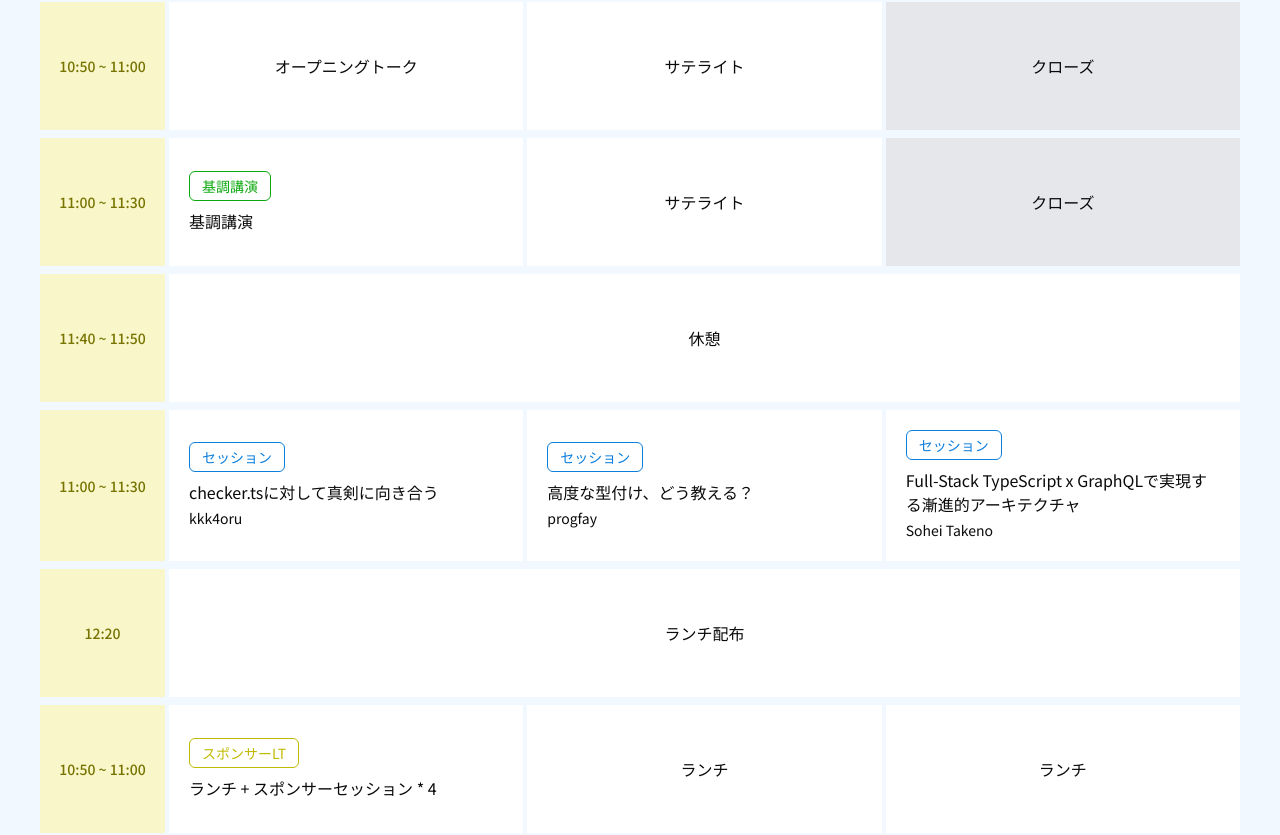
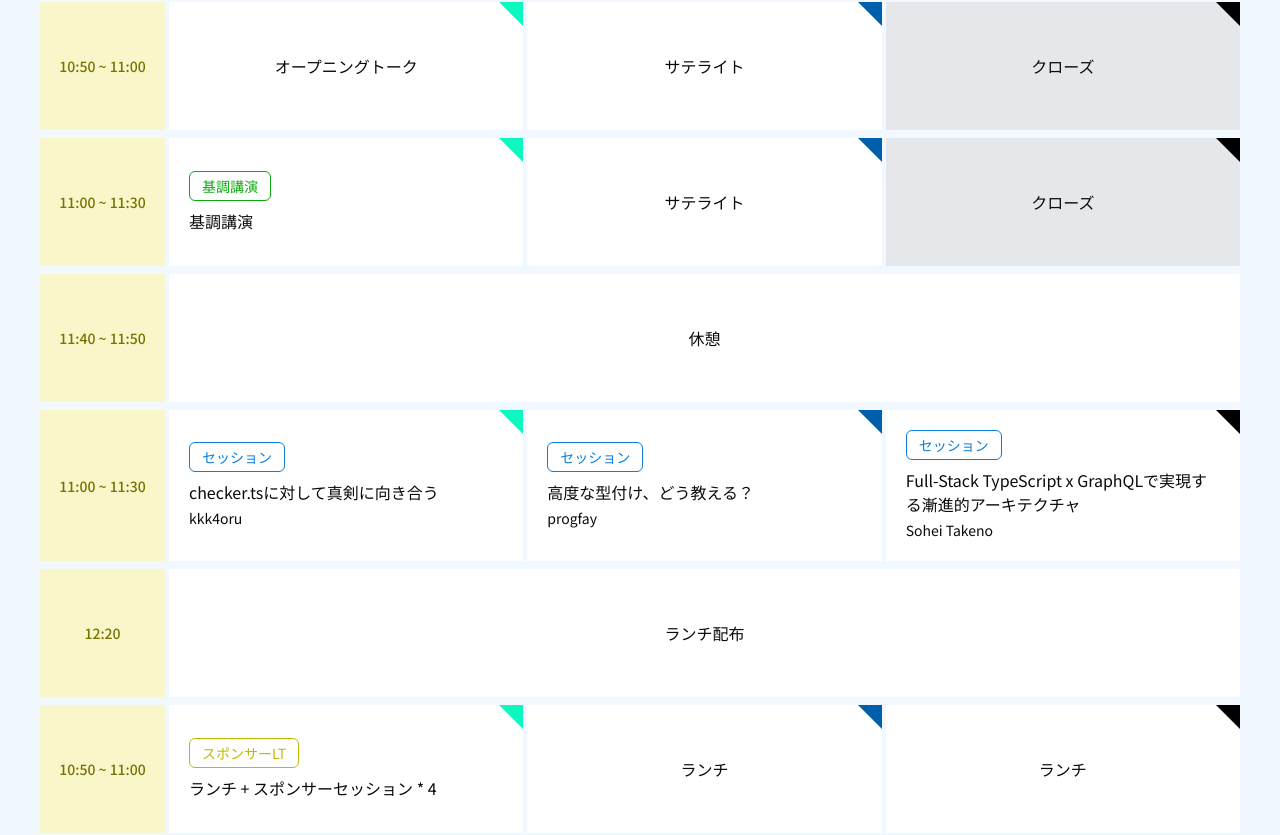
Before and after one commit to tskaigi/tskaigi2025-web-site, a Next.js app: page /wip/talks in a window 1280 px wide. Shown: the part 552-1387 px from the top of the page. Built offline with nearby package versions, Linux system fonts and the light colour scheme.

Commit message:
feat(minor): 🎸 add mark

```diff
--- a/src/components/talks/Day1TimeTable/index.tsx
+++ b/src/components/talks/Day1TimeTable/index.tsx
@@ -40,11 +40,15 @@ export function Day1TimeTable({
       >
         <TimeSlot timeText="10:50 ~ 11:00" />
         {visibleTracks.TRACK1 && (
-          <EventWrapper>オープニングトーク</EventWrapper>
+          <EventWrapper track="TRACK1">オープニングトーク</EventWrapper>
         )}
-        {visibleTracks.TRACK2 && <EventWrapper>サテライト</EventWrapper>}
+        {visibleTracks.TRACK2 && (
+          <EventWrapper track="TRACK2">サテライト</EventWrapper>
+        )}
         {visibleTracks.TRACK3 && (
-          <EventWrapper color="gray">クローズ</EventWrapper>
+          <EventWrapper track="TRACK3" color="gray">
+            クローズ
+          </EventWrapper>
         )}
       </div>
 
@@ -54,13 +58,17 @@ export function Day1TimeTable({
       >
         <TimeSlot timeText="11:00 ~ 11:30" />
         {visibleTracks.TRACK1 && (
-          <EventWrapper talkType="KEYNOTE" textAlign="left">
+          <EventWrapper track="TRACK1" talkType="KEYNOTE" textAlign="left">
             基調講演
           </EventWrapper>
         )}
-        {visibleTracks.TRACK2 && <EventWrapper>サテライト</EventWrapper>}
+        {visibleTracks.TRACK2 && (
+          <EventWrapper track="TRACK2">サテライト</EventWrapper>
+        )}
         {visibleTracks.TRACK3 && (
-          <EventWrapper color="gray">クローズ</EventWrapper>
+          <EventWrapper track="TRACK3" color="gray">
+            クローズ
+          </EventWrapper>
         )}
       </div>
 
@@ -102,12 +110,16 @@ export function Day1TimeTable({
       >
         <TimeSlot timeText="10:50 ~ 11:00" />
         {visibleTracks.TRACK1 && (
-          <EventWrapper talkType={"SPONSOR_LT"} textAlign="left">
+          <EventWrapper track="TRACK1" talkType={"SPONSOR_LT"} textAlign="left">
             ランチ + スポンサーセッション * 4
           </EventWrapper>
         )}
-        {visibleTracks.TRACK2 && <EventWrapper>ランチ</EventWrapper>}
-        {visibleTracks.TRACK3 && <EventWrapper>ランチ</EventWrapper>}
+        {visibleTracks.TRACK2 && (
+          <EventWrapper track="TRACK2">ランチ</EventWrapper>
+        )}
+        {visibleTracks.TRACK3 && (
+          <EventWrapper track="TRACK3">ランチ</EventWrapper>
+        )}
       </div>
 
       <div
--- a/src/components/talks/Day2TimeTable/index.tsx
+++ b/src/components/talks/Day2TimeTable/index.tsx
@@ -39,11 +39,15 @@ export function Day2TimeTable({
       >
         <TimeSlot timeText="9:50 ~ 10:00" />
         {visibleTracks.TRACK1 && (
-          <EventWrapper>オープニングトーク</EventWrapper>
+          <EventWrapper track="TRACK1">オープニングトーク</EventWrapper>
         )}
-        {visibleTracks.TRACK2 && <EventWrapper>サテライト</EventWrapper>}
+        {visibleTracks.TRACK2 && (
+          <EventWrapper track="TRACK2">サテライト</EventWrapper>
+        )}
         {visibleTracks.TRACK3 && (
-          <EventWrapper color="gray">クローズ</EventWrapper>
+          <EventWrapper track="TRACK3" color="gray">
+            クローズ
+          </EventWrapper>
         )}
       </div>
 
@@ -53,13 +57,17 @@ export function Day2TimeTable({
       >
         <TimeSlot timeText="10:00 ~ 10:30" />
         {visibleTracks.TRACK1 && (
-          <EventWrapper talkType="KEYNOTE" textAlign="left">
+          <EventWrapper track="TRACK1" talkType="KEYNOTE" textAlign="left">
             基調講演
           </EventWrapper>
         )}
-        {visibleTracks.TRACK2 && <EventWrapper>サテライト</EventWrapper>}
+        {visibleTracks.TRACK2 && (
+          <EventWrapper track="TRACK2">サテライト</EventWrapper>
+        )}
         {visibleTracks.TRACK3 && (
-          <EventWrapper color="gray">クローズ</EventWrapper>
+          <EventWrapper track="TRACK3" color="gray">
+            クローズ
+          </EventWrapper>
         )}
       </div>
 
@@ -122,12 +130,16 @@ export function Day2TimeTable({
       >
         <TimeSlot timeText="12:10 ~ 13:00" />
         {visibleTracks.TRACK1 && (
-          <EventWrapper talkType={"SPONSOR_LT"} textAlign="left">
+          <EventWrapper track="TRACK1" talkType={"SPONSOR_LT"} textAlign="left">
             ランチ + スポンサーセッション * 4
           </EventWrapper>
         )}
-        {visibleTracks.TRACK2 && <EventWrapper>ランチ</EventWrapper>}
-        {visibleTracks.TRACK3 && <EventWrapper>ランチ</EventWrapper>}
+        {visibleTracks.TRACK2 && (
+          <EventWrapper track="TRACK2">ランチ</EventWrapper>
+        )}
+        {visibleTracks.TRACK3 && (
+          <EventWrapper track="TRACK3">ランチ</EventWrapper>
+        )}
       </div>
 
       <div
@@ -260,9 +272,15 @@ export function Day2TimeTable({
         style={{ gridTemplateColumns: getGridTemplateColumns() }}
       >
         <TimeSlot timeText="17:00 ~ 18:00" />
-        {visibleTracks.TRACK1 && <EventWrapper>懇親会準備</EventWrapper>}
-        {visibleTracks.TRACK2 && <EventWrapper>参加者体験企画</EventWrapper>}
-        {visibleTracks.TRACK3 && <EventWrapper>参加者体験企画</EventWrapper>}
+        {visibleTracks.TRACK1 && (
+          <EventWrapper track="TRACK1">懇親会準備</EventWrapper>
+        )}
+        {visibleTracks.TRACK2 && (
+          <EventWrapper track="TRACK2">参加者体験企画</EventWrapper>
+        )}
+        {visibleTracks.TRACK3 && (
+          <EventWrapper track="TRACK3">参加者体験企画</EventWrapper>
+        )}
       </div>
 
       <div
@@ -270,12 +288,18 @@ export function Day2TimeTable({
         style={{ gridTemplateColumns: getGridTemplateColumns() }}
       >
         <TimeSlot timeText="18:00 ~ 20:10" />
-        {visibleTracks.TRACK1 && <EventWrapper>懇親会</EventWrapper>}
+        {visibleTracks.TRACK1 && (
+          <EventWrapper track="TRACK1">懇親会</EventWrapper>
+        )}
         {visibleTracks.TRACK2 && (
-          <EventWrapper color="gray">クローズ</EventWrapper>
+          <EventWrapper track="TRACK2" color="gray">
+            クローズ
+          </EventWrapper>
         )}
         {visibleTracks.TRACK3 && (
-          <EventWrapper color="gray">クローズ</EventWrapper>
+          <EventWrapper track="TRACK3" color="gray">
+            クローズ
+          </EventWrapper>
         )}
       </div>
     </>
--- a/src/components/talks/EventWrapper/index.tsx
+++ b/src/components/talks/EventWrapper/index.tsx
@@ -1,5 +1,7 @@
 import type { TalkType } from "@/constants/talkList";
+import type { Track } from "@/constants/talkList";
 import type React from "react";
+import type { CSSProperties } from "react";
 import { TalkTypeLabel } from "../TalkTypeLabel";
 
 type Props = {
@@ -7,6 +9,7 @@ type Props = {
   color?: "white" | "gray";
   talkType?: TalkType;
   textAlign?: "center" | "left";
+  track: Track;
 };
 
 export function EventWrapper({
@@ -14,11 +17,35 @@ export function EventWrapper({
   color = "white",
   talkType,
   textAlign = "center",
+  track,
 }: Props) {
+  const getTriangleStyle = (): CSSProperties => {
+    if (!track) return {};
+
+    const color =
+      track === "TRACK1"
+        ? "var(--track-toggle)"
+        : track === "TRACK2"
+          ? "var(--track-ascend)"
+          : "var(--track-leverages)";
+
+    return {
+      width: 0,
+      height: 0,
+      borderStyle: "solid",
+      borderWidth: "0 24px 24px 0",
+      borderColor: `transparent ${color} transparent transparent`,
+      position: "absolute",
+      top: 0,
+      right: 0,
+    } as CSSProperties;
+  };
+
   return (
     <div
-      className={`${color === "gray" ? "bg-gray-200" : "bg-white"} p-5 min-h-32 flex flex-col gap-2 items-${textAlign === "center" ? "center" : "start"} justify-center text-black-700`}
+      className={`${color === "gray" ? "bg-gray-200" : "bg-white"} p-5 min-h-32 flex flex-col gap-2 items-${textAlign === "center" ? "center" : "start"} justify-center text-black-700 relative`}
     >
+      {track && <div style={getTriangleStyle()} />}
       {talkType && <TalkTypeLabel talkType={talkType} />}
       <div
         className={`${textAlign === "center" ? "text-center" : "text-left"}`}
--- a/src/components/talks/LtWrapper/index.tsx
+++ b/src/components/talks/LtWrapper/index.tsx
@@ -7,7 +7,7 @@ type Props = {
 
 export function LtWrapper({ talks }: Props) {
   return (
-    <EventWrapper talkType="LT" textAlign="left">
+    <EventWrapper talkType="LT" textAlign="left" track={talks[0]?.track}>
       <div className="flex flex-col gap-5">
         {talks.map((talk) => (
           <div key={talk.id} className="flex flex-col gap-1">
--- a/src/components/talks/SessionWrapper/index.tsx
+++ b/src/components/talks/SessionWrapper/index.tsx
@@ -7,7 +7,7 @@ type Props = {
 
 export function SessionWrapper({ talk }: Props) {
   return (
-    <EventWrapper talkType="SESSION" textAlign="left">
+    <EventWrapper talkType="SESSION" textAlign="left" track={talk.track}>
       <div className="flex flex-col gap-1">
         <p className="text-16">{talk.title}</p>
         <p className="text-14">{talk.speakerName}</p>
```
